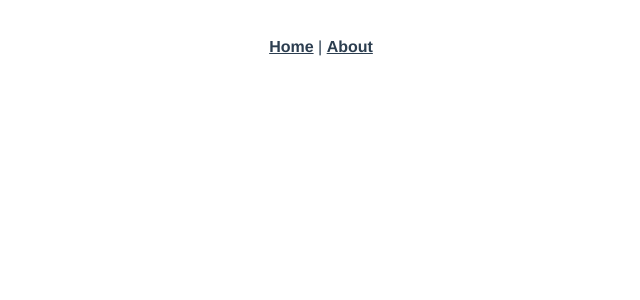
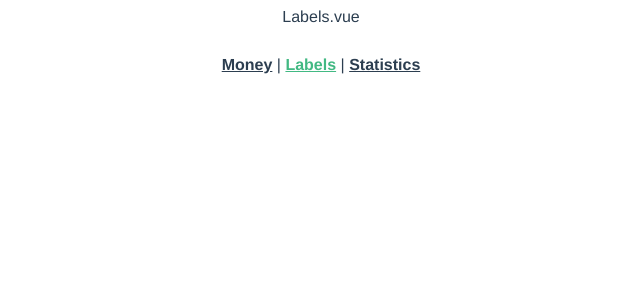
Before and after one commit to yangnju/vmoney, a Vue app: page /#/labels in a window 1280 px wide. Shown: the top 300 px of the page, without its empty margins (319-959 px from the left). Built offline with nearby package versions, Linux system fonts and the light colour scheme.

Commit message:
增加三个页面，增加他们的路由

```diff
--- a/src/App.vue
+++ b/src/App.vue
@@ -1,10 +1,11 @@
 <template>
   <div id="app">
+    <router-view/>
     <div id="nav">
-      <router-link to="/">Home</router-link> |
-      <router-link to="/about">About</router-link>
+      <router-link to="/">Money</router-link> |
+      <router-link to="/labels">Labels</router-link> |
+      <router-link to="/statistics">Statistics</router-link>
     </div>
-    <router-view/>
   </div>
 </template>
 
--- /dev/null
+++ b/src/components/Labels.vue
@@ -0,0 +1,13 @@
+<template>
+<div>Labels.vue</div>
+</template>
+
+<script>
+export default {
+  name: "Labels"
+}
+</script>
+
+<style scoped>
+
+</style>
--- /dev/null
+++ b/src/components/Money.vue
@@ -0,0 +1,13 @@
+<template>
+<div>money.vue</div>
+</template>
+
+<script>
+export default {
+  name: "Money"
+}
+</script>
+
+<style scoped>
+
+</style>
--- /dev/null
+++ b/src/components/Statistics.vue
@@ -0,0 +1,13 @@
+<template>
+<div>statistics.vue</div>
+</template>
+
+<script>
+export default {
+  name: "Statistics"
+}
+</script>
+
+<style scoped>
+
+</style>
--- a/src/router/index.ts
+++ b/src/router/index.ts
@@ -1,23 +1,29 @@
 import Vue from 'vue'
 import VueRouter, {RouteConfig} from 'vue-router'
 import Home from '../views/Home.vue'
+import Money from "@/components/Money.vue";
+import Labels from "@/components/Labels.vue";
+import Statistics from "@/components/Statistics.vue";
 
 Vue.use(VueRouter)
 
 const routes: Array<RouteConfig> = [
     {
         path: '/',
-        name: 'Home',
-        component: Home
+        redirect: '/money',
     },
     {
-        path: '/about',
-        name: 'About',
-        // route level code-splitting
-        // this generates a separate chunk (about.[hash].js) for this route
-        // which is lazy-loaded when the route is visited.
-        component: () => import(/* webpackChunkName: "about" */ '../views/About.vue')
-    }
+        path: '/money',
+        component: Money
+    },
+    {
+        path: '/labels',
+        component: Labels
+    },
+    {
+        path: '/statistics',
+        component: Statistics
+    },
 ]
 
 const router = new VueRouter({
```
